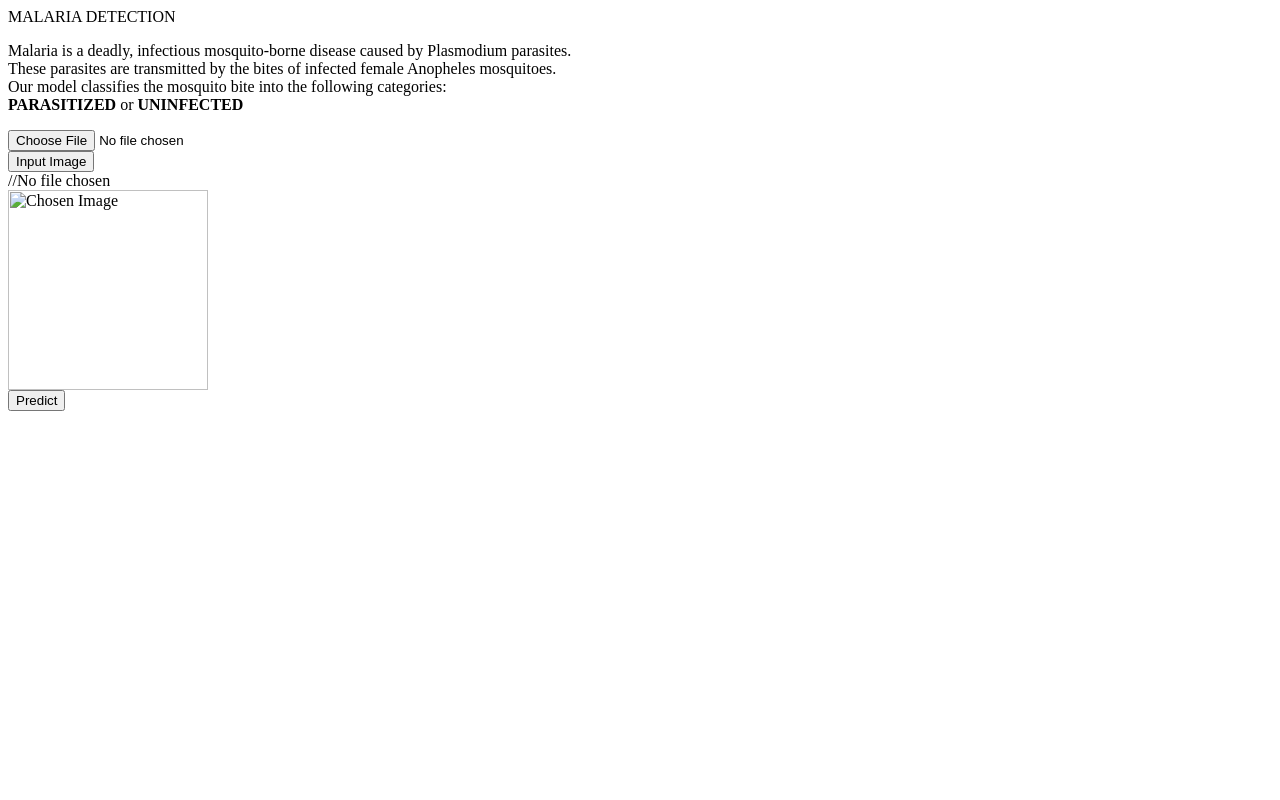
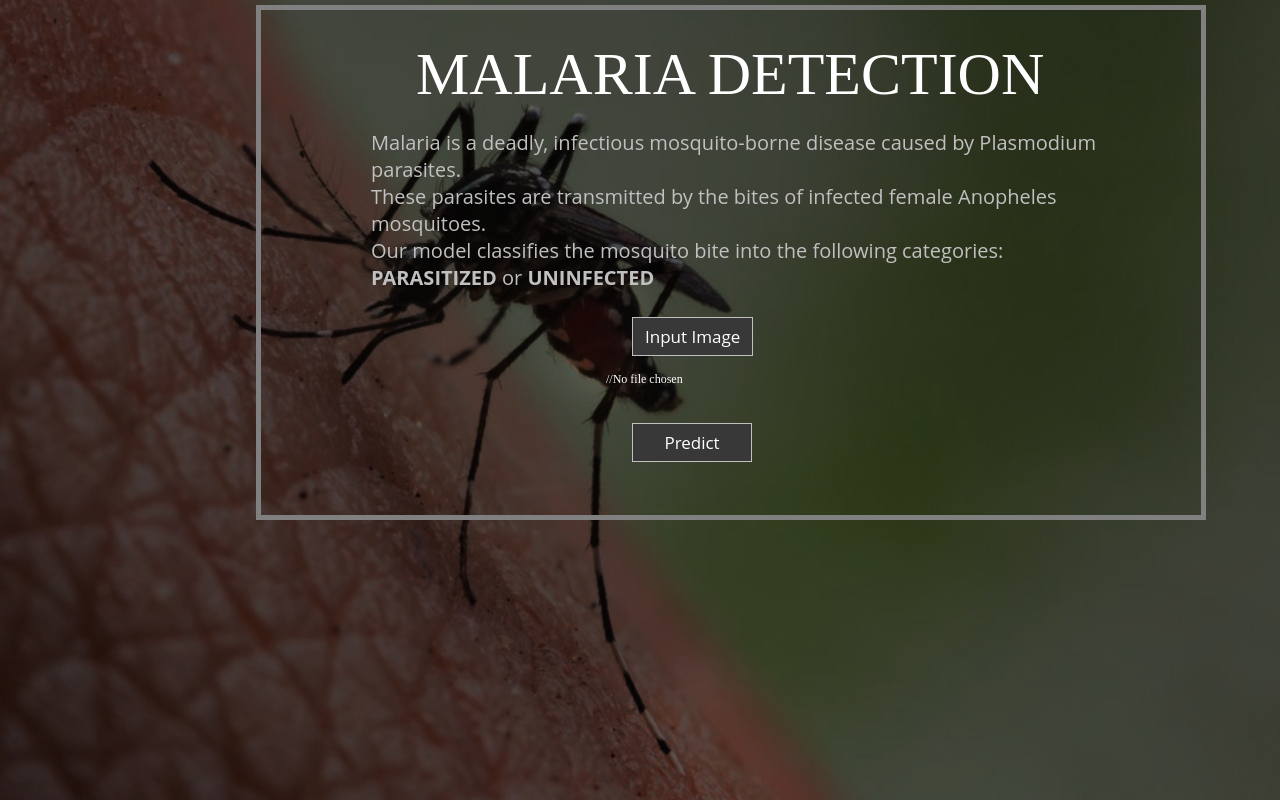
Before and after one commit to sahilcodeit/malaria-detection, a plain HTML site: page index.html in a window 1280 px wide. Drawn offline with Linux system fonts and the light colour scheme; the site is published under a folder, as on GitHub Pages, so addresses that start at the root find nothing.

Commit message:
Update index.html

```diff
--- a/index.html
+++ b/index.html
@@ -2,8 +2,8 @@
 
 <head>
   <meta charset='utf-8'>
-  <link rel='stylesheet' href='/static/style.css'>
-  <script src='/static/client.js'></script>
+  <link rel='stylesheet' href='app/static/style.css'>
+  <script src='app/static/client.js'></script>
 </head>
 
 <body>
```
